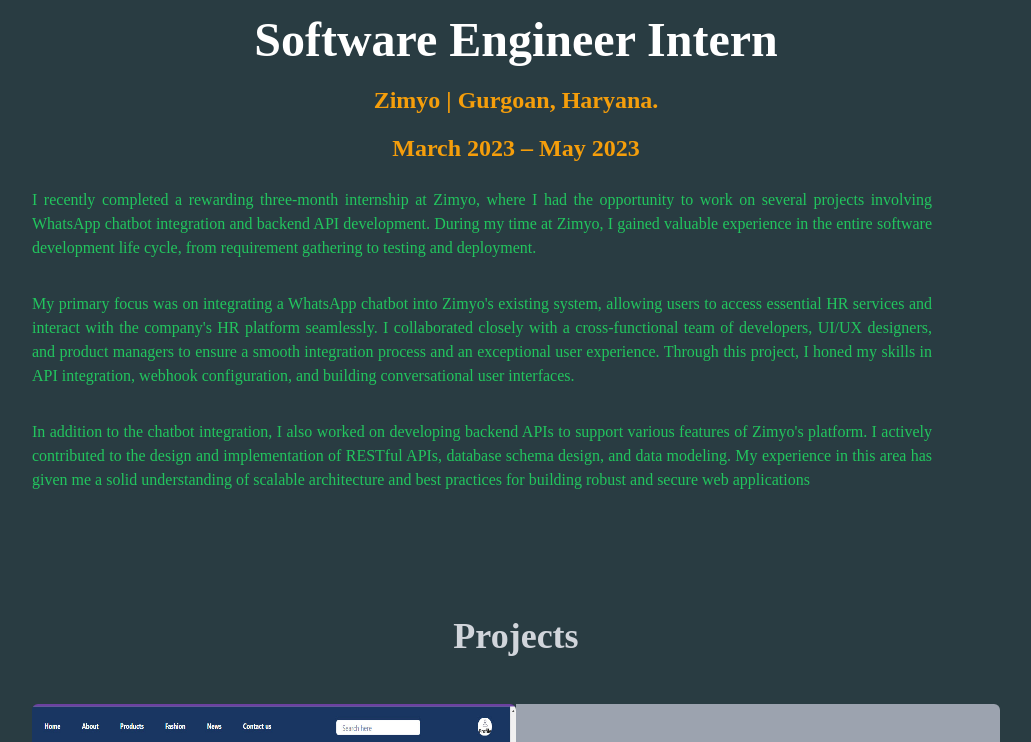
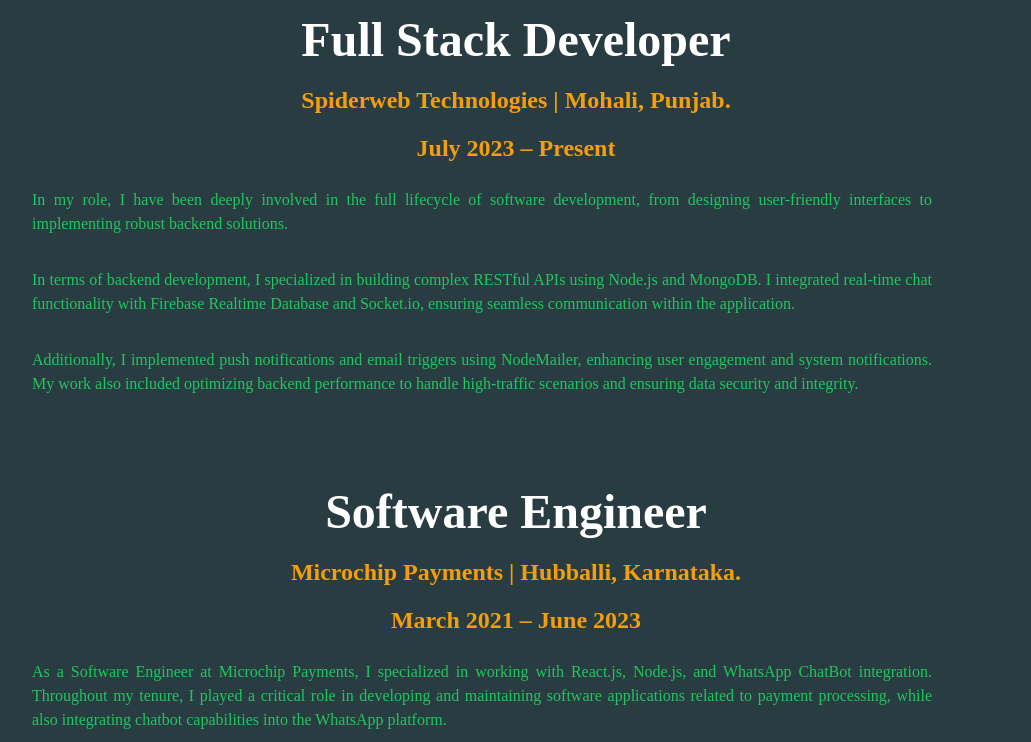
Before and after one commit to shabazalimalik69/shabazalimalik69.github.io, a React (Create React App) app: page / in a window 1280 px wide. Shown: the part 2260-3002 px from the top of the page, without its empty margins (124-1155 px from the left). Built offline with nearby package versions, Linux system fonts and the light colour scheme.

Commit message:
Experience updated

```diff
--- a/src/components/Experience.jsx
+++ b/src/components/Experience.jsx
@@ -1,27 +1,69 @@
-import React from 'react'
+import React from "react";
 
 const Skills = () => {
   return (
-    <div name="experience" className='w-full h-full py-5  bg-[#293c42]'>
-      <div className='max-w-[1000px] mx-auto p-4 flex flex-col justify-center w-full h-full'>
-          <div>
-              <p className='text-4xl py-8 text-white font-bold text-center'>Experience</p>
-          </div>
-
-          <div className='w-full  text-center py-8'>
-          {/* <h1 className='py-3 text-2xl sm:text-5xl font-bold text-white'>Software Engineer</h1>
-            <h2 className='py-2 font-bold text-amber-500  text-1xl sm:text-2xl'>Microchip Payments	| Hubballi, Karnataka.</h2>
-            <h2 className='py-2 font-bold text-amber-500  text-1xl sm:text-2xl'>March 2021 – June 2023</h2> */}
-            <h2 className='py-3 text-2xl sm:text-5xl font-bold text-white'>Software Engineer Intern</h2>
-            <h2 className='py-2 font-bold text-amber-500  text-1xl sm:text-2xl'>Zimyo	| Gurgoan, Haryana.</h2>
-            <h2 className='py-2 font-bold text-amber-500  text-1xl sm:text-2xl'>March 2023 – May 2023</h2>
+    <div name="experience" className="w-full h-full py-5  bg-[#293c42]">
+      <div className="max-w-[1000px] mx-auto p-4 flex flex-col justify-center w-full h-full">
+        <div>
+          <p className="text-4xl py-8 text-white font-bold text-center">
+            Experience
+          </p>
+        </div>
+{/* Spiderweb Technologies */}
+        <div className="w-full  text-center py-8">
+          <h2 className="py-3 text-2xl sm:text-5xl font-bold text-white">
+            Full Stack Developer
+          </h2>
+          <h2 className="py-2 font-bold text-amber-500  text-1xl sm:text-2xl">
+            Spiderweb Technologies | Mohali, Punjab.
+          </h2>
+          <h2 className="py-2 font-bold text-amber-500  text-1xl sm:text-2xl">
+            July 2023 – Present
+          </h2>
+          <h6 className="text-justify text-green-500 py-4 max-w-[900px]">
+            In my role, I have been deeply involved in the full lifecycle of
+            software development, from designing user-friendly interfaces to
+            implementing robust backend solutions.
+          </h6>
+          <h6 className="text-justify text-green-500 py-4 max-w-[900px]">
+            In terms of backend development, I specialized in building complex
+            RESTful APIs using Node.js and MongoDB. I integrated real-time chat
+            functionality with Firebase Realtime Database and Socket.io,
+            ensuring seamless communication within the application.
+          </h6>
+          <h6 className="text-justify text-green-500 py-4 max-w-[900px]">
+            Additionally, I implemented push notifications and email triggers
+            using NodeMailer, enhancing user engagement and system
+            notifications. My work also included optimizing backend performance
+            to handle high-traffic scenarios and ensuring data security and
+            integrity.
+          </h6>
+        </div>
+        {/* Microchip Payments */}
+        <div className="w-full  text-center py-8">
+          <h2 className="py-3 text-2xl sm:text-5xl font-bold text-white">
+            Software Engineer
+          </h2>
+          <h2 className="py-2 font-bold text-amber-500  text-1xl sm:text-2xl">
+            Microchip Payments | Hubballi, Karnataka.
+          </h2>
+          <h2 className="py-2 font-bold text-amber-500  text-1xl sm:text-2xl">
+            March 2021 – June 2023
+          </h2>
+          <h6 className="text-justify text-green-500 py-4  max-w-[900px] ">
+            As a Software Engineer at Microchip Payments, I specialized in
+            working with React.js, Node.js, and WhatsApp ChatBot integration.
+            Throughout my tenure, I played a critical role in developing and
+            maintaining software applications related to payment processing,
+            while also integrating chatbot capabilities into the WhatsApp
+            platform.
+          </h6>
+          <h6 className="text-justify text-green-500 py-4  max-w-[900px] ">
+            My responsibilities encompassed various aspects of software
+            development, including frontend and backend development, chatbot
+            integration and collaboration with cross-functional teams.
+          </h6>
           {/* <h6 className='text-justify text-green-500 py-4  max-w-[900px] '>
-          As a Software Engineer at Microchip Payments, I specialized in working with React.js, Node.js, and WhatsApp ChatBot integration. Throughout my tenure, I played a critical role in developing and maintaining software applications related to payment processing, while also integrating chatbot capabilities into the WhatsApp platform.
- </h6>
- <h6 className='text-justify text-green-500 py-4  max-w-[900px] '>
- My responsibilities encompassed various aspects of software development, including frontend and backend development, chatbot integration and collaboration with cross-functional teams.
- </h6>
- <h6 className='text-justify text-green-500 py-4  max-w-[900px] '>
  In terms of software development, I actively participated in the creation of web-based applications using React.js for the frontend and Node.js for the backend. This involved closely working with the development team to understand business requirements, design software solutions, and implement them using best coding practices. Leveraging my expertise in React.js, I focused on designing and implementing user-friendly interfaces for payment-related modules. By creating responsive UI components, integrating APIs, and ensuring a seamless user experience across devices and browsers, I contributed to delivering visually appealing and intuitive interfaces.
  </h6>
  <h6 className='text-justify text-green-500 py-4  max-w-[900px] '>
@@ -36,13 +78,10 @@
  <h6 className='text-justify text-green-500 py-4  max-w-[900px] '>
  Overall, as a Software Engineer at Microchip Payments, I leveraged my expertise in React.js, Node.js, and WhatsApp ChatBot integration to develop and maintain software applications for payment processing. Through my contributions in software development, code review, testing, troubleshooting, and collaboration with cross-functional teams, I actively contributed to the growth and success.
  </h6> */}
- <h6 className='text-justify text-green-500 py-4  max-w-[900px] '>I recently completed a rewarding three-month internship at Zimyo, where I had the opportunity to work on several projects involving WhatsApp chatbot integration and backend API development. During my time at Zimyo, I gained valuable experience in the entire software development life cycle, from requirement gathering to testing and deployment.</h6>
- <h6 className='text-justify text-green-500 py-4  max-w-[900px] '>My primary focus was on integrating a WhatsApp chatbot into Zimyo's existing system, allowing users to access essential HR services and interact with the company's HR platform seamlessly. I collaborated closely with a cross-functional team of developers, UI/UX designers, and product managers to ensure a smooth integration process and an exceptional user experience. Through this project, I honed my skills in API integration, webhook configuration, and building conversational user interfaces.</h6>
- <h6 className='text-justify text-green-500 py-4  max-w-[900px] '>In addition to the chatbot integration, I also worked on developing backend APIs to support various features of Zimyo's platform. I actively contributed to the design and implementation of RESTful APIs, database schema design, and data modeling. My experience in this area has given me a solid understanding of scalable architecture and best practices for building robust and secure web applications</h6>
-          </div>
+        </div>
       </div>
     </div>
-  )
-}
+  );
+};
 
 export default Skills;
```
Also changed, not shown: 2 other files (tests, documents, lock files or other folders).
